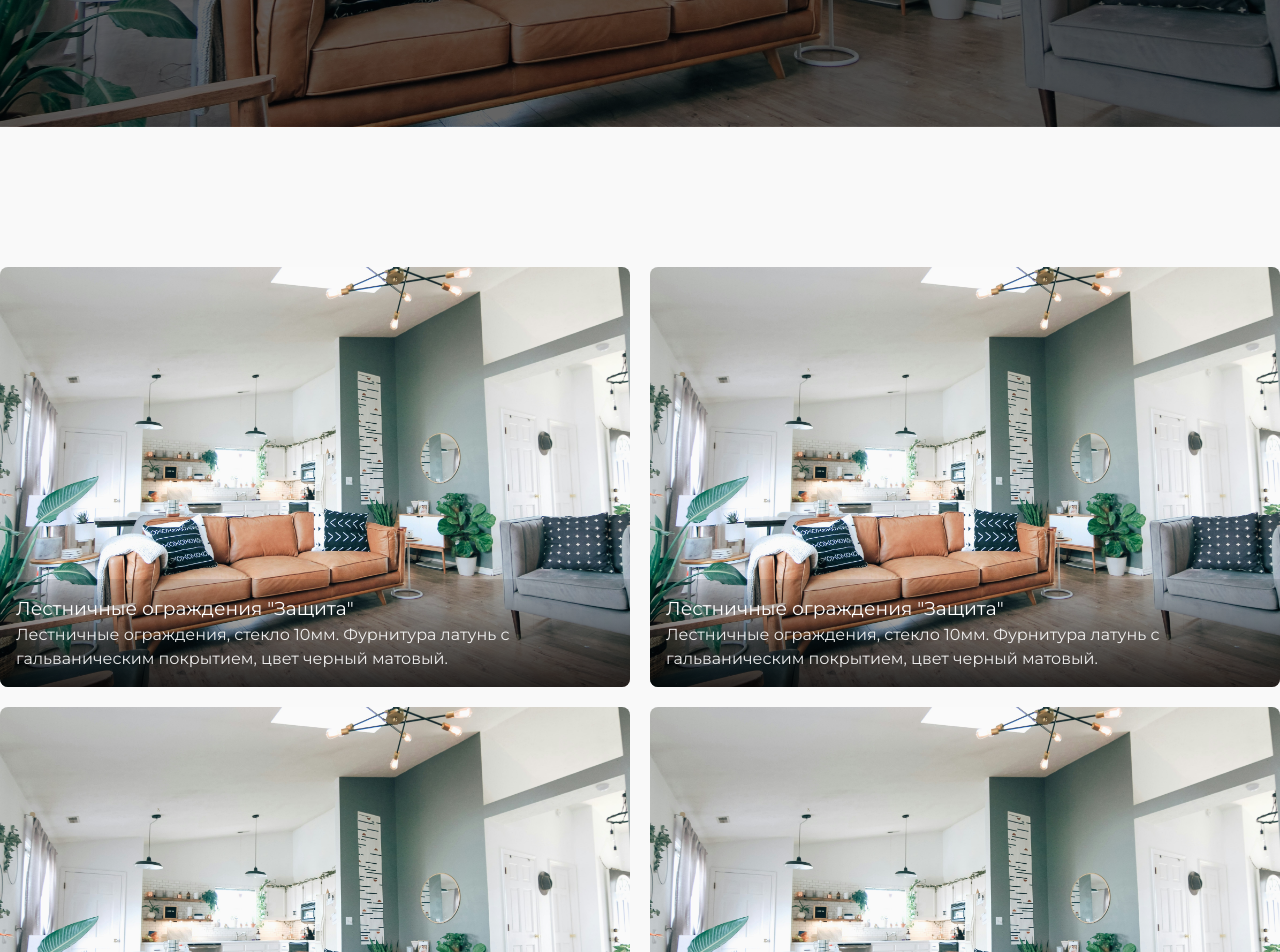
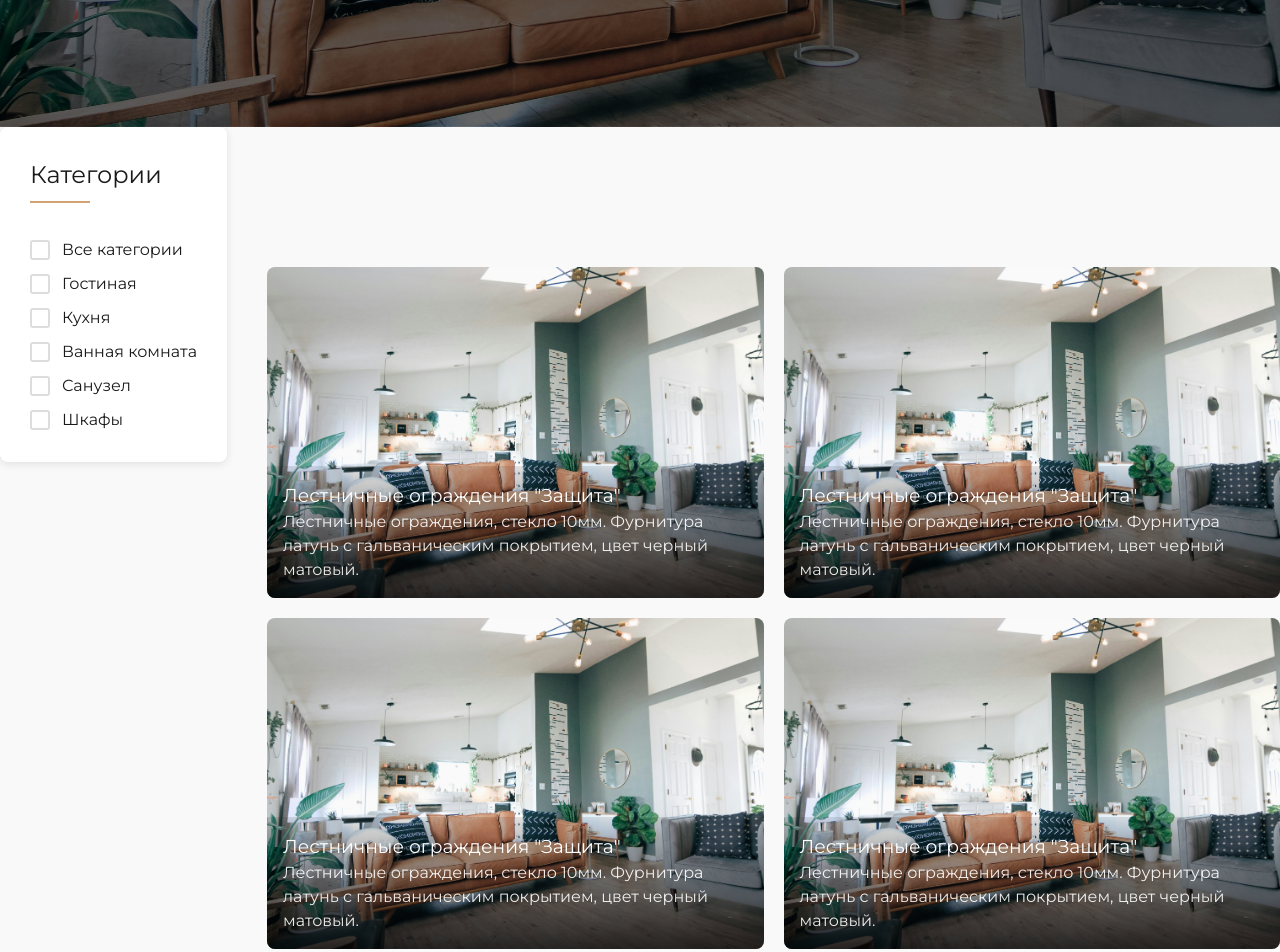
Before and after one commit to creator-of-masterpieces/Nimof-furniture-store-remastered, a website built with Vite: page src/catalog.html in a window 1280 px wide. Shown: the part 610-1562 px from the top of the page. Built offline with nearby package versions, Linux system fonts and the light colour scheme.

Commit message:
На странице catalog Начал стилизацию блока с фильтрами;

```diff
--- a/src/blocks/catalog/catalog.css
+++ b/src/blocks/catalog/catalog.css
@@ -1,3 +1,9 @@
+.catalog {
+    display: flex;
+    align-items: flex-start;
+    gap: 40px;
+}
+
 .catalog__card-list {
     display: grid;
     grid-template-columns: repeat(auto-fill, minmax(460px, 1fr));
--- /dev/null
+++ b/src/blocks/category-filters/category-filters.css
@@ -0,0 +1,69 @@
+.category-filters {
+    position: sticky;
+    top: 450px;
+    align-self: flex-start;
+    display: flex;
+    flex-direction: column;
+    flex-shrink: 0;
+    row-gap: 10px;
+    height: fit-content;
+    padding: 30px;
+    background-color: var(--color-bg-primary);
+    border-radius: var(--border-radius-md);
+    box-shadow: 0 2px 8px rgba(0, 0, 0, 0.1);
+}
+
+.category-filters__title {
+    position: relative;
+    padding-block-end: 10px;
+    margin-block-end: 25px;
+}
+
+.category-filters__title::after {
+    content: '';
+    position: absolute;
+    bottom: 0;
+    left: 0;
+    width: 60px;
+    height: 2px;
+    background-color: var(--color-accent);
+}
+
+.category-filters__label {
+    display: flex;
+    align-items: center;
+    color: var(--color-primary);
+    transition: color 0.3s ease;
+}
+
+
+.category-filters__label:hover,
+.category-filters__label:focus-visible {
+    color: var(--color-accent);
+    cursor: pointer;
+}
+
+.category-filters__input {
+    position: absolute;
+    opacity: 0;
+    cursor: pointer;
+    height: 0;
+    width: 0;
+}
+
+.category-filters__checkmark {
+    position: relative;
+    display: inline-block;
+    height: 20px;
+    width: 20px;
+    margin-right: 12px;
+    background-color: #fff;
+    border: 2px solid #ddd;
+    border-radius: 3px;
+    transition: border-color 0.3s ease;
+}
+
+.category-filters__label:hover .category-filters__checkmark,
+.category-filters__label:focus-visible .category-filters__checkmark {
+    border-color: var(--color-accent);
+}
--- a/src/catalog.html
+++ b/src/catalog.html
@@ -116,7 +116,34 @@
     <section class="catalog container">
 
         <!--        Фильтры-->
-        <div class="category-filters"></div>
+        <aside class="category-filters">
+            <h2 class="category-filters__title">Категории</h2>
+            <label class="category-filters__label">
+                <input class="category-filters__input" type="checkbox" value="all" checked>
+                <span class="category-filters__checkmark"></span>
+                Все категории</label>
+            <label class="category-filters__label">
+                <input class="category-filters__input" type="checkbox" value="living-room">
+                <span class="category-filters__checkmark"></span>
+                Гостиная
+            </label>
+            <label class="category-filters__label"><input class="category-filters__input" type="checkbox" value="kitchen">
+                <span class="category-filters__checkmark"></span>
+                Кухня
+            </label>
+            <label class="category-filters__label"><input class="category-filters__input" type="checkbox" value="bathroom">
+                <span class="category-filters__checkmark"></span>
+                Ванная комната
+            </label>
+            <label class="category-filters__label"><input class="category-filters__input" type="checkbox" value="wc">
+                <span class="category-filters__checkmark"></span>
+                Санузел
+            </label>
+            <label class="category-filters__label"><input class="category-filters__input" type="checkbox" value="wardrobe">
+                <span class="category-filters__checkmark"></span>
+                Шкафы
+            </label>
+        </aside>
 
         <!--        Список карточек товаров-->
         <ul class="catalog__card-list">
--- a/src/css/style.css
+++ b/src/css/style.css
@@ -18,5 +18,6 @@
 @import "../blocks/map/map.css";
 @import "../blocks/footer/footer.css";
 @import "../blocks/catalog/catalog.css";
+@import "../blocks/category-filters/category-filters.css";
 
 /* Установка базового шрифта и высоты строки */
```
